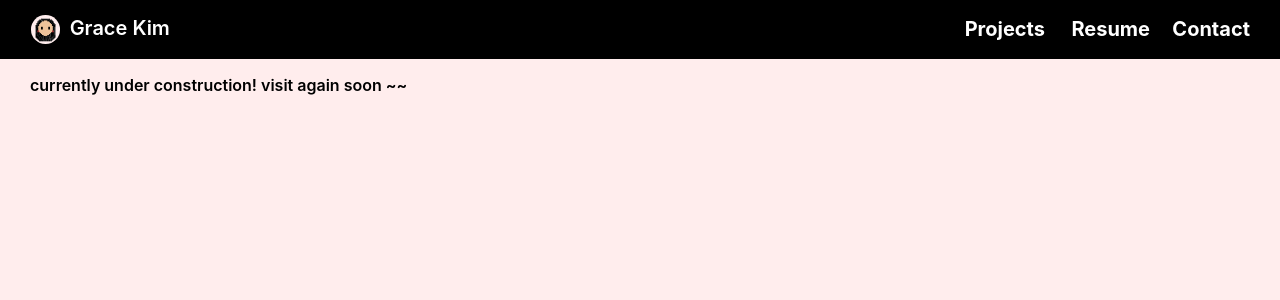
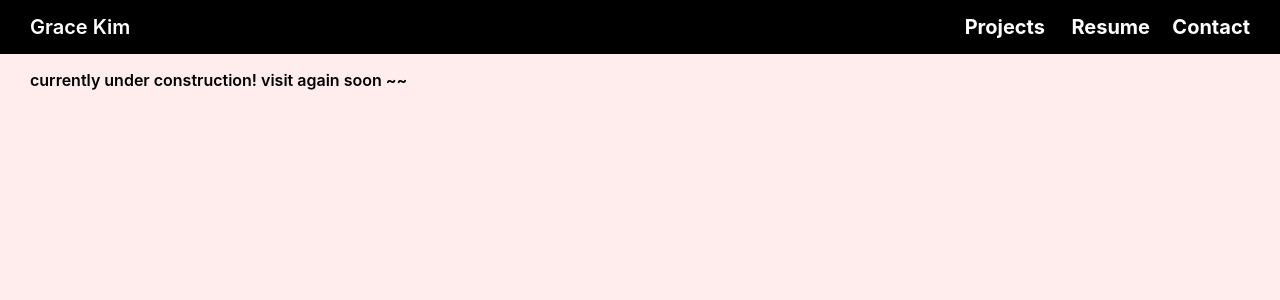
Before and after one commit to gracekim27/website, a React (Create React App) app: page /contact in a window 1280 px wide. Shown: the top 300 px of the page. Built offline with nearby package versions, Linux system fonts and the light colour scheme.

Commit message:
getting rid of icon

```diff
--- a/src/App.js
+++ b/src/App.js
@@ -31,10 +31,7 @@ function App() {
         <header>
         <Navbar fixed='top' expand='lg' className="navbar-nav">
           <Nav>
-            <Nav.Link as={Link} to="/">
-              <img src={me} alt = " " className="mini-img"/>
-              Grace Kim
-            </Nav.Link>
+            <Nav.Link as={Link} to="/">Grace Kim</Nav.Link>
             <Nav.Link as={Link} to="/projects"> <h4>Projects</h4></Nav.Link>
             <Nav.Link as={Link} to="https://drive.google.com/file/d/12BEEyUkY2FJpYsjYOI6UHXwf8nqm5YfC/view?usp=sharing"> <h4>Resume</h4></Nav.Link>
             <Nav.Link as={Link} to="/contact"> <h4>Contact</h4></Nav.Link>
--- a/src/index.css
+++ b/src/index.css
@@ -87,14 +87,3 @@ p {
   margin-left: 30px;
   font-weight: 600;
 }
-
-
-.mini-img {
-  display: inline;
-  background-color: #FFEDED;
-  margin-left: 1px;
-  margin-right: 10px;
-  width: 20%;
-  border-radius: 50%;
-  vertical-align: middle;
-}
```
